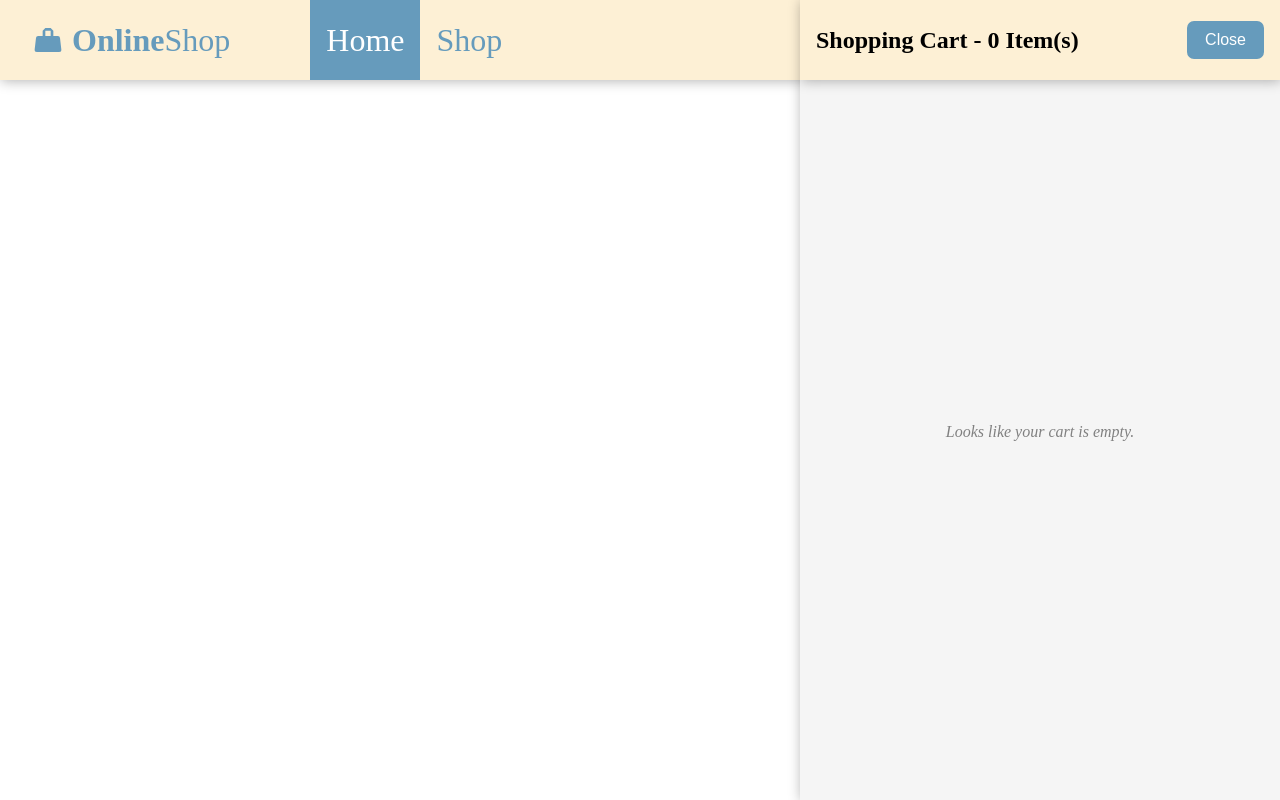
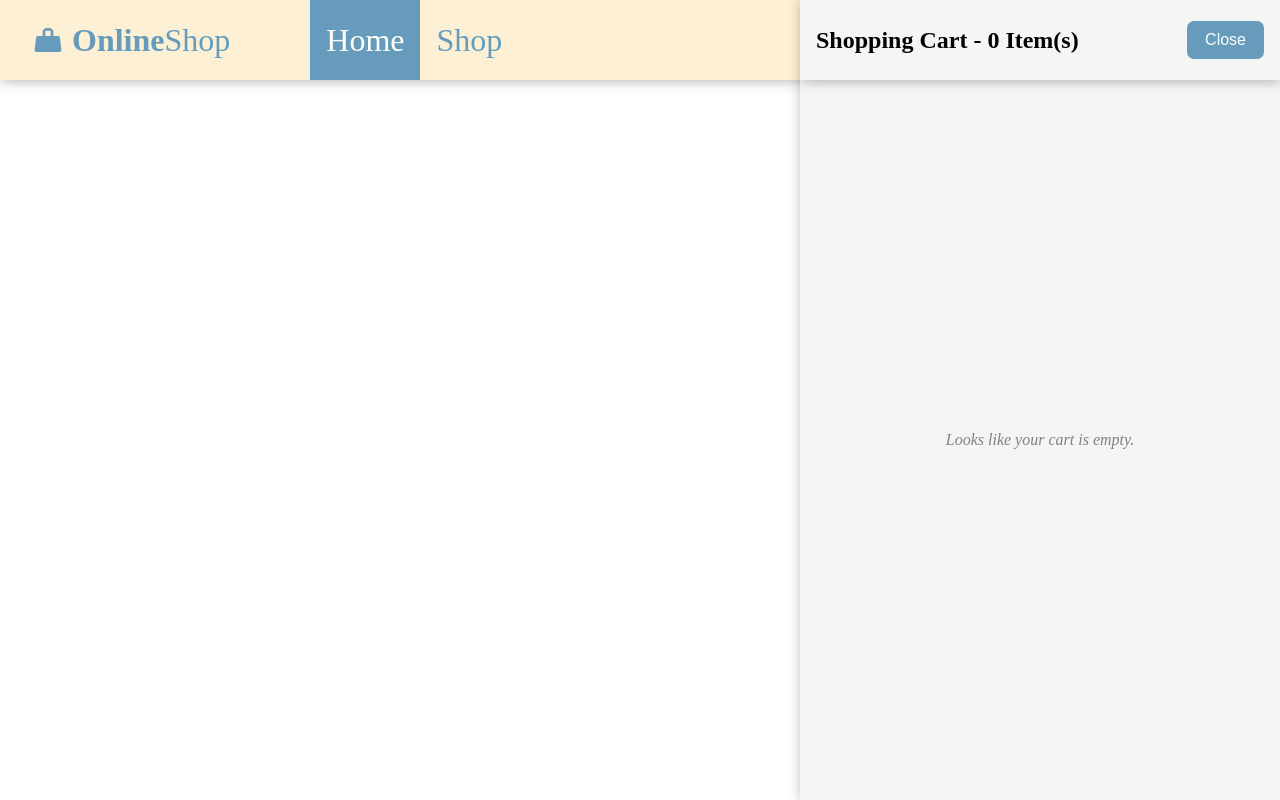
Before and after one commit to matthewb570/odin-shopping-cart, a React (Vite) app: page / in a window 1280 px wide. Both pictures are taken after a click on the button 1226 px from the left and 40 px from the top of the page. Built offline with nearby package versions, Linux system fonts and the light colour scheme; no server answers.

Commit message:
Adjust CartSideMenu styles

```diff
--- a/src/components/menu/CartSideMenu.jsx
+++ b/src/components/menu/CartSideMenu.jsx
@@ -66,11 +66,11 @@ export default function CartSideMenu({
           </div>
         )}
       </div>
-      <div className="footer">
-        {cartItems.length > 0 && (
+      {cartItems.length > 0 && (
+        <div className="footer">
           <button>{`Proceed to Checkout (${NumberUtils.formatAsDollars(cartSubtotal)})`}</button>
-        )}
-      </div>
+        </div>
+      )}
     </section>
   );
 }
--- a/src/styles/CartSideMenu.css
+++ b/src/styles/CartSideMenu.css
@@ -16,7 +16,6 @@
   opacity: 0;
   display: flex;
   flex-direction: column;
-  /* gap: 2rem; */
 }
 
 .cart-side-menu.open {
@@ -28,7 +27,7 @@
 .cart-side-menu > .header {
   display: flex;
   align-items: center;
-  background-color: var(--accent);
+  background-color: var(--soft-white);
   height: var(--nav-bar-height);
   padding: 1rem;
   box-sizing: border-box;
@@ -44,7 +43,7 @@
 
 .cart-side-menu > .body {
   flex: 1;
-  padding: 1rem 1rem 0 1rem;
+  padding: 1rem;
   overflow-y: auto;
 }
 
@@ -68,4 +67,6 @@
   justify-content: center;
   align-items: center;
   padding: 1rem;
+  box-shadow: var(--standard-box-shadow);
+  clip-path: polygon(0 -20%, 100% -20%, 100% 100%, 0 100%);
 }
```
